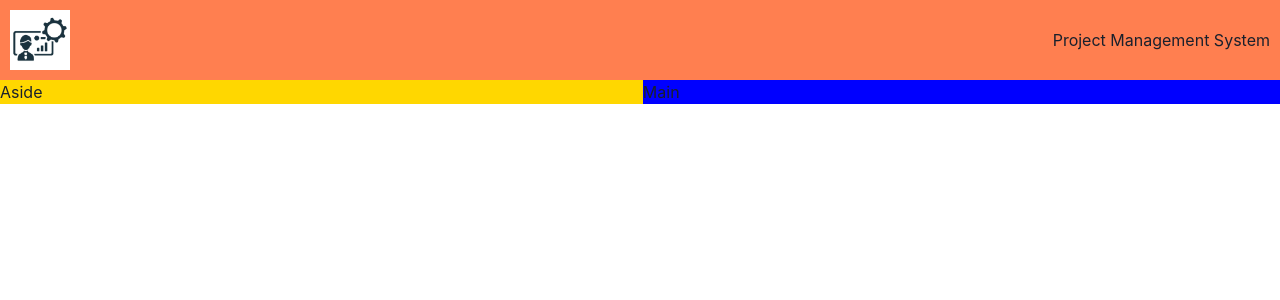
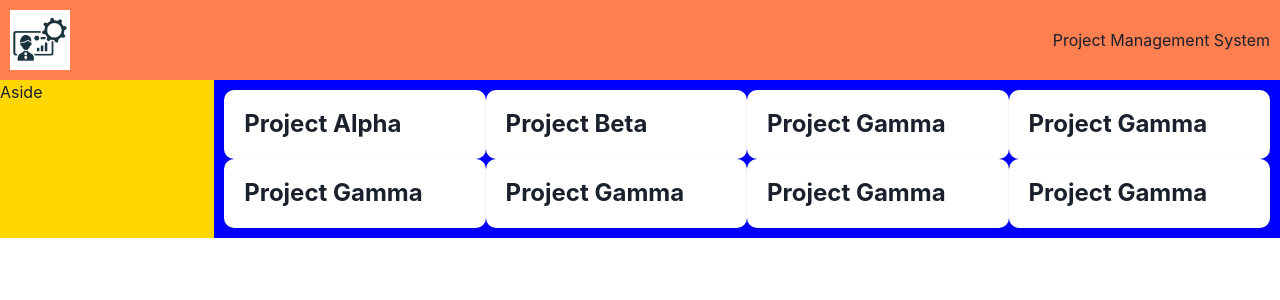
Before and after one commit to Djawad02/project-management, a React (Vite) app: page / in a window 1280 px wide. Shown: the top 300 px of the page. Built offline with nearby package versions, Linux system fonts and the light colour scheme.

Commit message:
Building project cards

```diff
--- a/src/App.tsx
+++ b/src/App.tsx
@@ -1,5 +1,6 @@
 import { Grid, GridItem, Show } from "@chakra-ui/react";
 import Navbar from "./components/Navbar";
+import ProjectGrid from "./components/ProjectGrid";
 
 function App() {
   return (
@@ -18,7 +19,7 @@ function App() {
         </GridItem>
       </Show>
       <GridItem area="main" bg="blue">
-        Main
+        <ProjectGrid />
       </GridItem>
     </Grid>
   );
--- /dev/null
+++ b/src/components/ProjectCards.tsx
@@ -0,0 +1,19 @@
+import React from "react";
+import { Project } from "../hooks/useProjects";
+import { Card, CardBody, Heading } from "@chakra-ui/react";
+
+interface Props {
+  project: Project;
+}
+
+const ProjectCards = ({ project }: Props) => {
+  return (
+    <Card borderRadius={10} overflow="hidden">
+      <CardBody>
+        <Heading fontSize="2xl">{project.title}</Heading>
+      </CardBody>
+    </Card>
+  );
+};
+
+export default ProjectCards;
--- /dev/null
+++ b/src/components/ProjectGrid.tsx
@@ -0,0 +1,19 @@
+import React from "react";
+import useProjects from "../hooks/useProjects";
+import { SimpleGrid, Text } from "@chakra-ui/react";
+import ProjectCards from "./ProjectCards";
+const ProjectGrid = () => {
+  const { projectList, error } = useProjects();
+  return (
+    <>
+      {error && <Text>{error}</Text>}
+      <SimpleGrid columns={{ sm: 1, md: 2, lg: 3, xl: 4 }} padding="10px">
+        {projectList.map((project) => (
+          <ProjectCards key={project.id} project={project} />
+        ))}
+      </SimpleGrid>
+    </>
+  );
+};
+
+export default ProjectGrid;
--- /dev/null
+++ b/src/data/projects.ts
@@ -0,0 +1,52 @@
+const projects = [
+    {
+      id: 1,
+      title: 'Project Alpha',
+      description: 'A project management tool.',
+      status: 'In Progress'
+    },
+    {
+      id: 2,
+      title: 'Project Beta',
+      description: 'A CRM application for small businesses.',
+      status: 'Completed'
+    },
+    {
+      id: 3,
+      title: 'Project Gamma',
+      description: 'A social networking platform.',
+      status: 'In Progress'
+    },
+    {
+      id: 4,
+      title: 'Project Gamma',
+      description: 'A social networking platform.',
+      status: 'In Progress'
+    },
+    {
+      id: 5,
+      title: 'Project Gamma',
+      description: 'A social networking platform.',
+      status: 'In Progress'
+    },
+    {
+      id: 6,
+      title: 'Project Gamma',
+      description: 'A social networking platform.',
+      status: 'In Progress'
+    },
+    {
+      id: 7,
+      title: 'Project Gamma',
+      description: 'A social networking platform.',
+      status: 'In Progress'
+    },
+    {
+      id: 8,
+      title: 'Project Gamma',
+      description: 'A social networking platform.',
+      status: 'In Progress'
+    },
+  ];
+
+  export default projects;
--- /dev/null
+++ b/src/hooks/useProjects.ts
@@ -0,0 +1,22 @@
+import { useEffect, useState } from "react";
+import projects from "../data/projects";
+
+export interface Project {
+    id: number;
+    title: string;
+    description: string;
+    status: string;
+  }
+
+const useProjects = () =>{
+    const [projectList, setProjectLists] = useState<Project[]>([])
+    const [error, setError] = useState("")
+    useEffect(() => {
+        // Simulate fetching data
+        setProjectLists(projects) }, []);
+
+
+    return {projectList,error}
+}
+
+export default useProjects;
```
